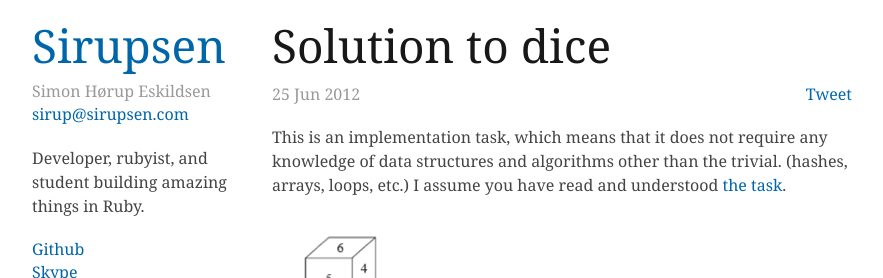
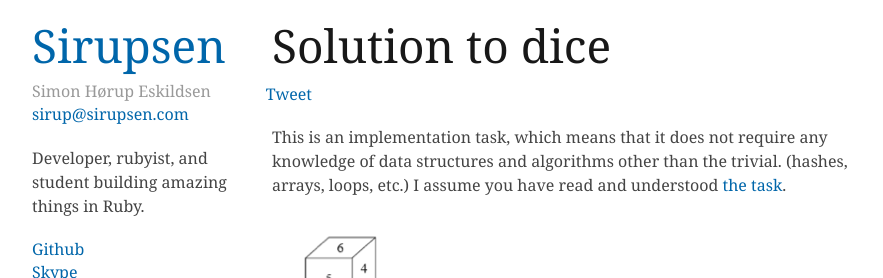
Before and after one commit to igor47/blog, a Jekyll site: the page built from dice.md, in a window 1280 px wide. Shown: the top 278 px of the page, without its empty margins (138-1021 px from the left). Built offline with Jekyll 4.4.1, drawn with Linux system fonts in a browser that asks for light colours; Markdown is read by kramdown in place of the engine named in the settings; comment, search, counter and statistics services are not loaded.

Commit message:
Fix dates.. please

```diff
--- a/_layouts/post.html
+++ b/_layouts/post.html
@@ -7,11 +7,11 @@ blog: true
   <h1>{{ page.title }}</h1>
 </header>
 
-<div class='five columns offset-by-four gray'>
-  {{ if page.date }}
-    {{ page.date | date_to_string }}
-  {{ endif }}
-</div>
+{{ unless page.date == nil }}
+  <div class='five columns offset-by-four gray'>
+      {{ page.date | date_to_string }}
+  </div>
+{{ endif }}
 
 <div class='five columns' id='tweet'>
   <a href="http://twitter.com/share" class="twitter-share-button" data-text="{{ page.title }}" data-count="horizontal" data-via="Sirupsen" onClick="_gaq.push(['_trackEvent', 'Link', 'Click', 'Post Twitter Share']);">Tweet</a><script type="text/javascript" src="http://platform.twitter.com/widgets.js"></script>
--- a/dice.md
+++ b/dice.md
@@ -1,7 +1,6 @@
 ---
 layout: post
 title: Solution to dice
-date: "2012-06-25"
 ---
 
 This is an implementation task, which means that it does not require any
```
